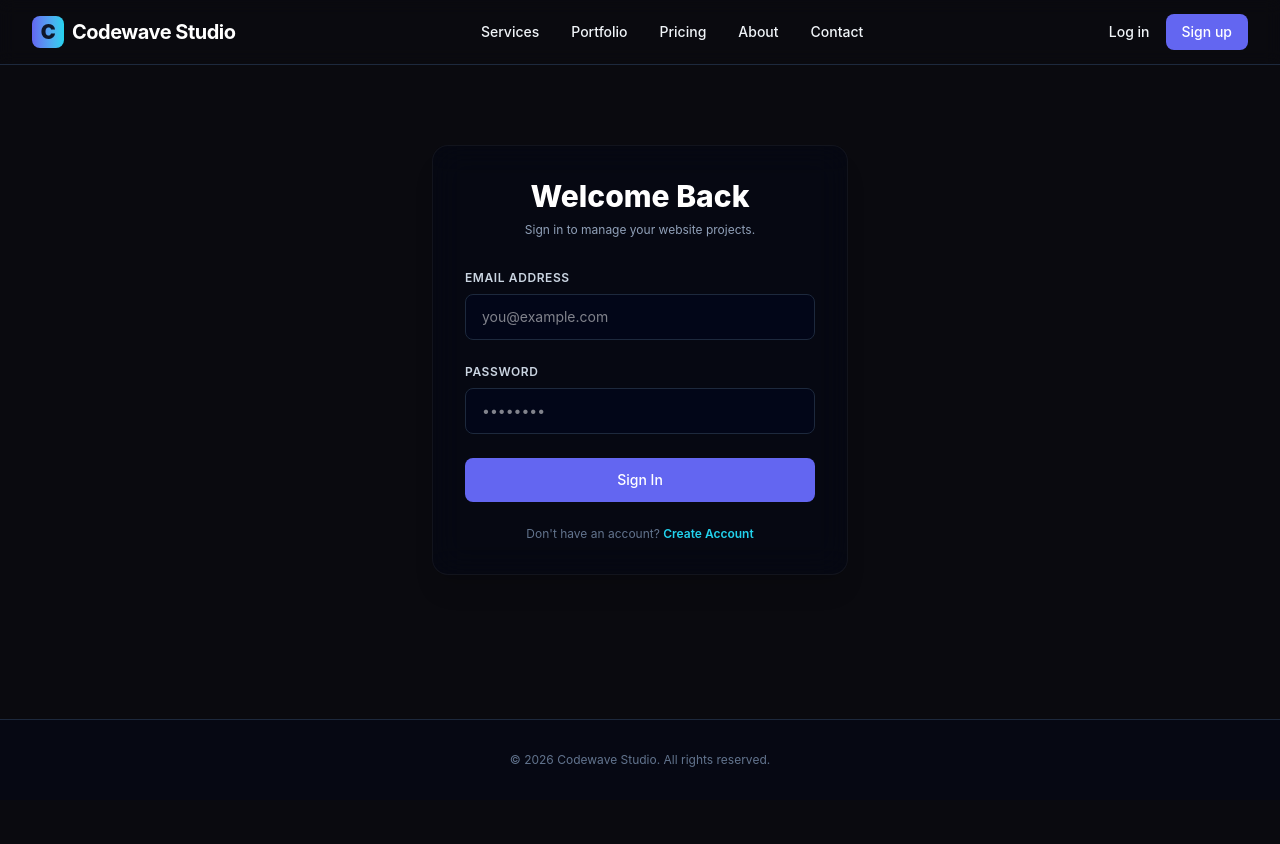
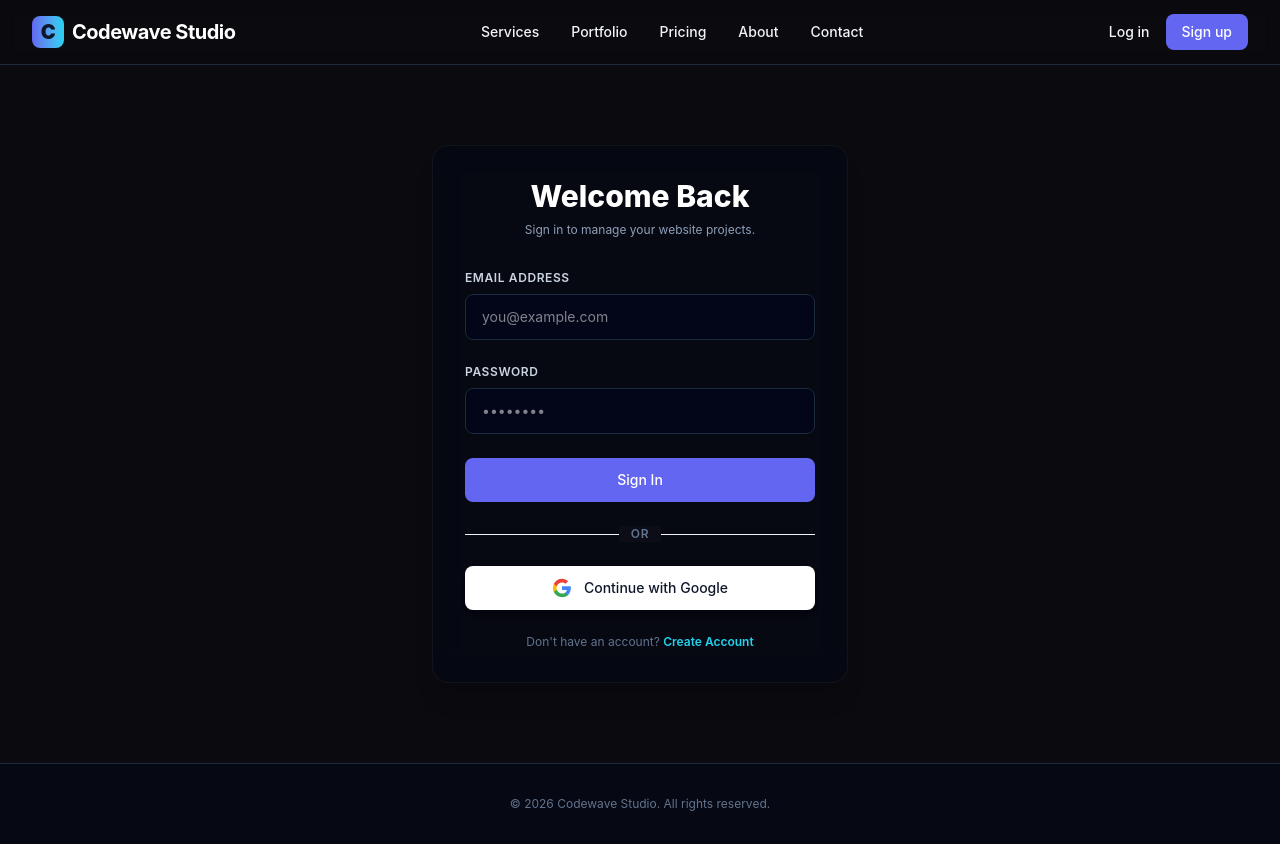
Before and after one commit to GaniduSasmitha/Codewave-Studio, a React (Vite) app: page /login in a window 1280 px wide. Before the commit the page ends 800 px from the top, so only its background shows below. Built offline with nearby package versions, Linux system fonts and the light colour scheme; no server answers.

Commit message:
feat: implement public-facing landing, login, and signup pages

```diff
--- a/src/pages/public/Home.tsx
+++ b/src/pages/public/Home.tsx
@@ -1,6 +1,7 @@
-import { useState } from 'react';
+import { useState, useEffect } from 'react';
 import { useNavigate, Link } from 'react-router-dom';
 import { motion, AnimatePresence } from 'framer-motion';
+import { useAuth } from '../../hooks/useAuth';
 import Hero3D from '../../components/Hero3D';
 import AnimatedButton from '../../components/AnimatedButton';
 import GlassCard from '../../components/GlassCard';
@@ -63,7 +64,18 @@
 
 export default function Home() {
   const navigate = useNavigate();
+  const { user, profile } = useAuth();
   const [activeTestimonial, setActiveTestimonial] = useState(0);
+
+  useEffect(() => {
+    if (user && profile) {
+      if (profile.role === 'admin') {
+        navigate('/admin');
+      } else {
+        navigate('/portal');
+      }
+    }
+  }, [user, profile, navigate]);
 
   const nextTestimonial = () => {
     setActiveTestimonial((prev) => (prev + 1) % testimonials.length);
--- a/src/pages/public/Login.tsx
+++ b/src/pages/public/Login.tsx
@@ -1,6 +1,7 @@
 import { useState, useEffect } from 'react';
 import { useNavigate, Link } from 'react-router-dom';
 import { useAuth } from '../../hooks/useAuth';
+import { supabase } from '../../lib/supabase';
 import GlassCard from '../../components/GlassCard';
 import AnimatedButton from '../../components/AnimatedButton';
 
@@ -33,6 +34,21 @@
     const { error } = await signIn(email, password);
     if (error) {
       setErrorMsg(error.message || 'Failed to sign in. Please verify your credentials.');
+    }
+  };
+
+  const handleGoogleSignIn = async () => {
+    setErrorMsg('');
+    try {
+      const { error } = await supabase.auth.signInWithOAuth({
+        provider: 'google',
+        options: {
+          redirectTo: window.location.origin
+        }
+      });
+      if (error) throw error;
+    } catch (err: any) {
+      setErrorMsg(err.message || 'Failed to sign in with Google. Please try again.');
     }
   };
 
@@ -88,6 +104,39 @@
           </AnimatedButton>
         </form>
 
+        <div className="relative my-6 flex items-center justify-center">
+          <div className="absolute w-full border-t border-slate-850"></div>
+          <span className="relative bg-[#0c0d16] px-3 text-xs text-slate-500 font-semibold uppercase tracking-wider">
+            or
+          </span>
+        </div>
+
+        <button
+          type="button"
+          onClick={handleGoogleSignIn}
+          className="w-full flex items-center justify-center gap-3 px-4 py-3 bg-white hover:bg-slate-100 text-slate-900 font-semibold rounded-lg text-sm transition-all duration-200 shadow-md hover:shadow-white/5 active:scale-[0.98] cursor-pointer"
+        >
+          <svg className="w-5 h-5" viewBox="0 0 24 24">
+            <path
+              fill="#4285F4"
+              d="M22.56 12.25c0-.78-.07-1.53-.2-2.25H12v4.26h5.92c-.26 1.37-1.04 2.53-2.21 3.31v2.77h3.57c2.08-1.92 3.28-4.74 3.28-8.09z"
+            />
+            <path
+              fill="#34A853"
+              d="M12 23c2.97 0 5.46-.98 7.28-2.66l-3.57-2.77c-.98.66-2.23 1.06-3.71 1.06-2.86 0-5.29-1.93-6.16-4.53H2.18v2.84C3.99 20.53 7.7 23 12 23z"
+            />
+            <path
+              fill="#FBBC05"
+              d="M5.84 14.09c-.22-.66-.35-1.36-.35-2.09s.13-1.43.35-2.09V7.06H2.18C1.43 8.55 1 10.22 1 12s.43 3.45 1.18 4.94l2.85-2.22.81-.63z"
+            />
+            <path
+              fill="#EA4335"
+              d="M12 5.38c1.62 0 3.06.56 4.21 1.64l3.15-3.15C17.45 2.09 14.97 1 12 1 7.7 1 3.99 3.47 2.18 7.06l3.66 2.84c.87-2.6 3.3-4.53 6.16-4.53z"
+            />
+          </svg>
+          <span className="text-slate-900 font-medium">Continue with Google</span>
+        </button>
+
         <div className="mt-6 text-center text-xs text-slate-500">
           Don't have an account?{' '}
           <Link to="/signup" className="text-accent hover:underline font-semibold">
--- a/src/pages/public/Signup.tsx
+++ b/src/pages/public/Signup.tsx
@@ -1,6 +1,7 @@
 import { useState, useEffect } from 'react';
 import { useNavigate, useSearchParams, Link } from 'react-router-dom';
 import { useAuth } from '../../hooks/useAuth';
+import { supabase } from '../../lib/supabase';
 import GlassCard from '../../components/GlassCard';
 import AnimatedButton from '../../components/AnimatedButton';
 
@@ -16,7 +17,7 @@
   const [searchParams] = useSearchParams();
   const packageId = searchParams.get('package') || '';
 
-  const { signUp, user, loading } = useAuth();
+  const { signUp, user, profile, loading } = useAuth();
   const [email, setEmail] = useState('');
   const [password, setPassword] = useState('');
   const [fullName, setFullName] = useState('');
@@ -24,10 +25,14 @@
   const [successMsg, setSuccessMsg] = useState('');
 
   useEffect(() => {
-    if (user) {
-      navigate('/portal');
+    if (user && profile) {
+      if (profile.role === 'admin') {
+        navigate('/admin');
+      } else {
+        navigate('/portal');
+      }
     }
-  }, [user, navigate]);
+  }, [user, profile, navigate]);
 
   const handleSubmit = async (e: React.FormEvent) => {
     e.preventDefault();
@@ -44,6 +49,22 @@
       setErrorMsg(error.message || 'Failed to sign up. Please try again.');
     } else {
       setSuccessMsg('Account created! Please check your email to confirm registration, then log in.');
+    }
+  };
+
+  const handleGoogleSignIn = async () => {
+    setErrorMsg('');
+    setSuccessMsg('');
+    try {
+      const { error } = await supabase.auth.signInWithOAuth({
+        provider: 'google',
+        options: {
+          redirectTo: window.location.origin
+        }
+      });
+      if (error) throw error;
+    } catch (err: any) {
+      setErrorMsg(err.message || 'Failed to sign in with Google. Please try again.');
     }
   };
 
@@ -124,6 +145,39 @@
           </AnimatedButton>
         </form>
 
+        <div className="relative my-6 flex items-center justify-center">
+          <div className="absolute w-full border-t border-slate-850"></div>
+          <span className="relative bg-[#0c0d16] px-3 text-xs text-slate-500 font-semibold uppercase tracking-wider">
+            or
+          </span>
+        </div>
+
+        <button
+          type="button"
+          onClick={handleGoogleSignIn}
+          className="w-full flex items-center justify-center gap-3 px-4 py-3 bg-white hover:bg-slate-100 text-slate-900 font-semibold rounded-lg text-sm transition-all duration-200 shadow-md hover:shadow-white/5 active:scale-[0.98] cursor-pointer"
+        >
+          <svg className="w-5 h-5" viewBox="0 0 24 24">
+            <path
+              fill="#4285F4"
+              d="M22.56 12.25c0-.78-.07-1.53-.2-2.25H12v4.26h5.92c-.26 1.37-1.04 2.53-2.21 3.31v2.77h3.57c2.08-1.92 3.28-4.74 3.28-8.09z"
+            />
+            <path
+              fill="#34A853"
+              d="M12 23c2.97 0 5.46-.98 7.28-2.66l-3.57-2.77c-.98.66-2.23 1.06-3.71 1.06-2.86 0-5.29-1.93-6.16-4.53H2.18v2.84C3.99 20.53 7.7 23 12 23z"
+            />
+            <path
+              fill="#FBBC05"
+              d="M5.84 14.09c-.22-.66-.35-1.36-.35-2.09s.13-1.43.35-2.09V7.06H2.18C1.43 8.55 1 10.22 1 12s.43 3.45 1.18 4.94l2.85-2.22.81-.63z"
+            />
+            <path
+              fill="#EA4335"
+              d="M12 5.38c1.62 0 3.06.56 4.21 1.64l3.15-3.15C17.45 2.09 14.97 1 12 1 7.7 1 3.99 3.47 2.18 7.06l3.66 2.84c.87-2.6 3.3-4.53 6.16-4.53z"
+            />
+          </svg>
+          <span className="text-slate-900 font-medium">Continue with Google</span>
+        </button>
+
         <div className="mt-6 text-center text-xs text-slate-500">
           Already have an account?{' '}
           <Link to="/login" className="text-accent hover:underline font-semibold">
```
